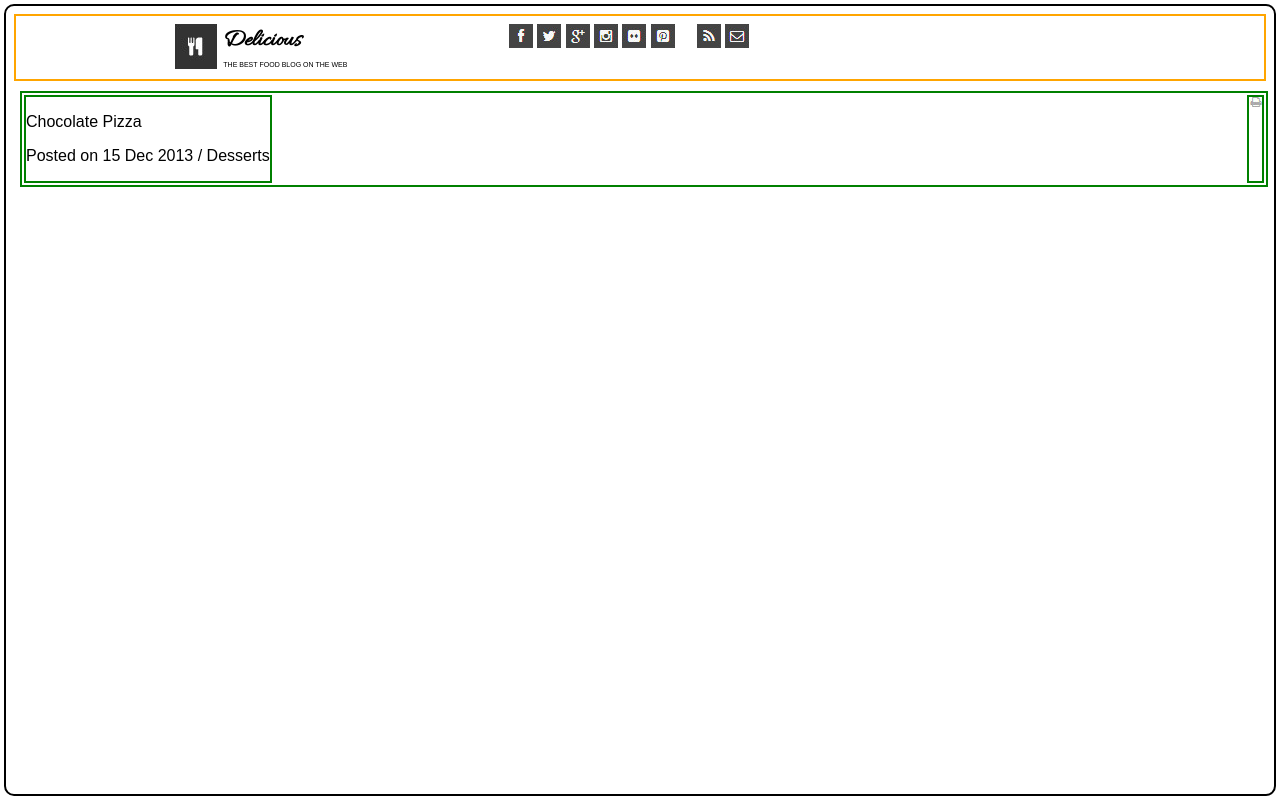
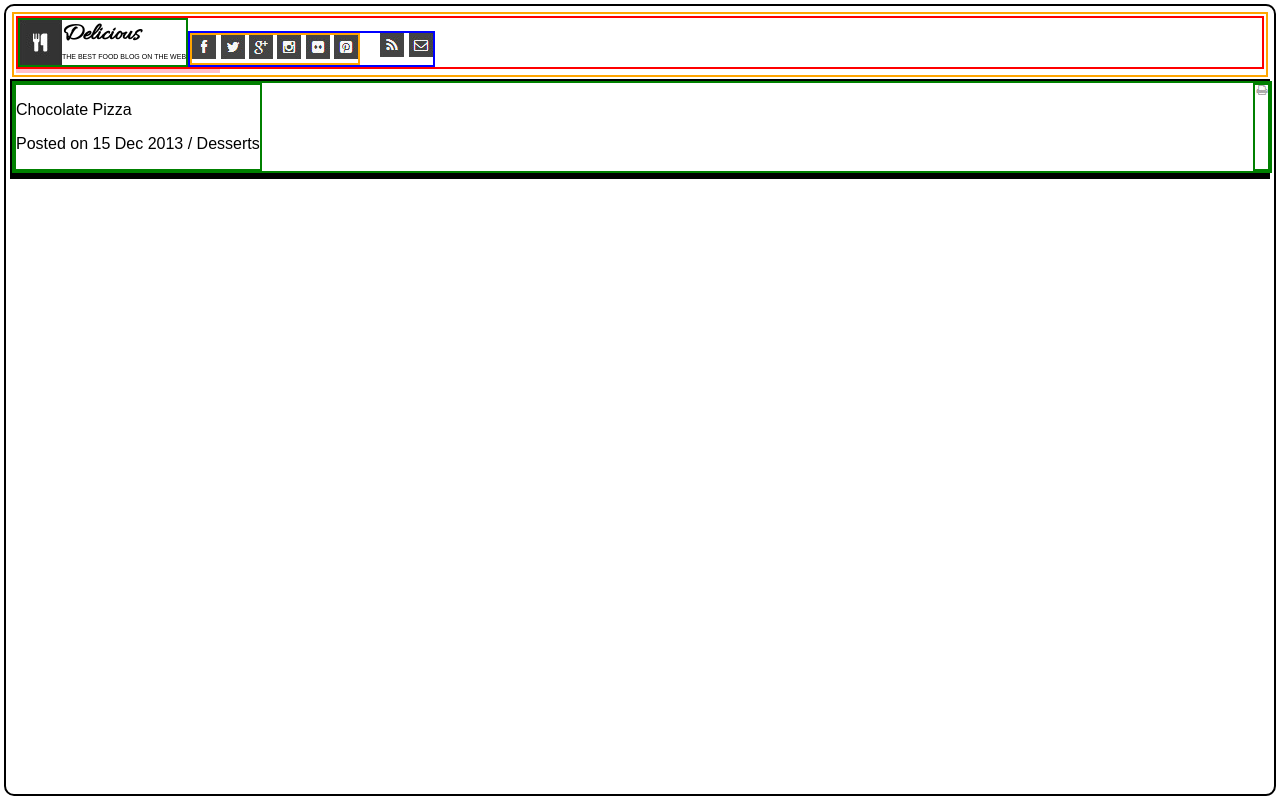
Before and after one commit to nojronatron/chocolate-pizza, a plain HTML site: page index.html in a window 1280 px wide. Drawn offline with Linux system fonts and the light colour scheme.

Commit message:
battling layout in header. Added horizontal rule png.

```diff
--- a/css/style.css
+++ b/css/style.css
@@ -1,24 +1,28 @@
 body, header, main, footer {
   font-family: Arial, Helvetica, sans-serif;
   font-size: 16px;
+  border: solid black 2px;
+}
+body {
+  border-radius: 10px;
   margin: 4px;
   padding: 4px;
-}
-body {
-  border: solid black 2px;
-  border-radius: 10px;
-}
-div {
-  margin: 2px;
 }
 header {
   width: auto;
   border: solid orange 2px;
+  margin: 2px;
+  padding: 2px;
+}
+#above-bar {
   display: flex;
-  justify-content: space-evenly;
+  flex-direction: row;
+  align-content: space-between;
+  border: solid red 2px;
 }
 #branding {
   display: flex;
+  border: solid green 2px;
 }
 #cursive {
   font-family: 'Allura', cursive;
@@ -31,17 +35,21 @@ header {
   font-size:0.6em;
 }
 #social-media {
+  align-self:flex-end;
+  display: flex;
+  align-content: space-between;
   min-width: max-content;
-  display:flex;
-  justify-content: space-between;
+  border: solid blue 2px;
 }
 #social-media-left {
   margin-right: 20px;
+  border: solid orange 2px;
 }
 .horiz-bar {
   background-image: url('../imgs/hr-img.png');
   background-repeat: repeat-x;
   width: 200px;
+  border:solid pink 2px;
 }
 #article-head {
   width: 100%;
--- a/index.html
+++ b/index.html
@@ -10,7 +10,8 @@
 </head>
 <body>
   <header>
-    <div id="branding">
+    <div id="above-bar">
+      <span id="branding">
         <div id="branding-img">
           <img src="imgs/logo.png" alt="knife and fork logo.">
         </div>
@@ -18,8 +19,8 @@
           <div id="cursive">Delicious</div>
           <div id="caps-phrase">The best food blog on the web</div>
         </div>
-    </div>
-    <div id="social-media">
+      </span>
+      <span id="social-media">
         <div id="social-media-left">
           <img src="./imgs/fb-icon.png" alt="">
           <img src="./imgs/twit-icon.png" alt="">
@@ -32,6 +33,7 @@
           <img src="./imgs/rss-icon.png" alt="">
           <img src="./imgs/mail-icon.png" alt="">
         </div>
+      </span>
     </div>
     <div class="horiz-bar"></div>
   </header>
```
Also changed, not shown: imgs/hr-img.png (added). Lines whose indentation alone changed are shown as unchanged.
